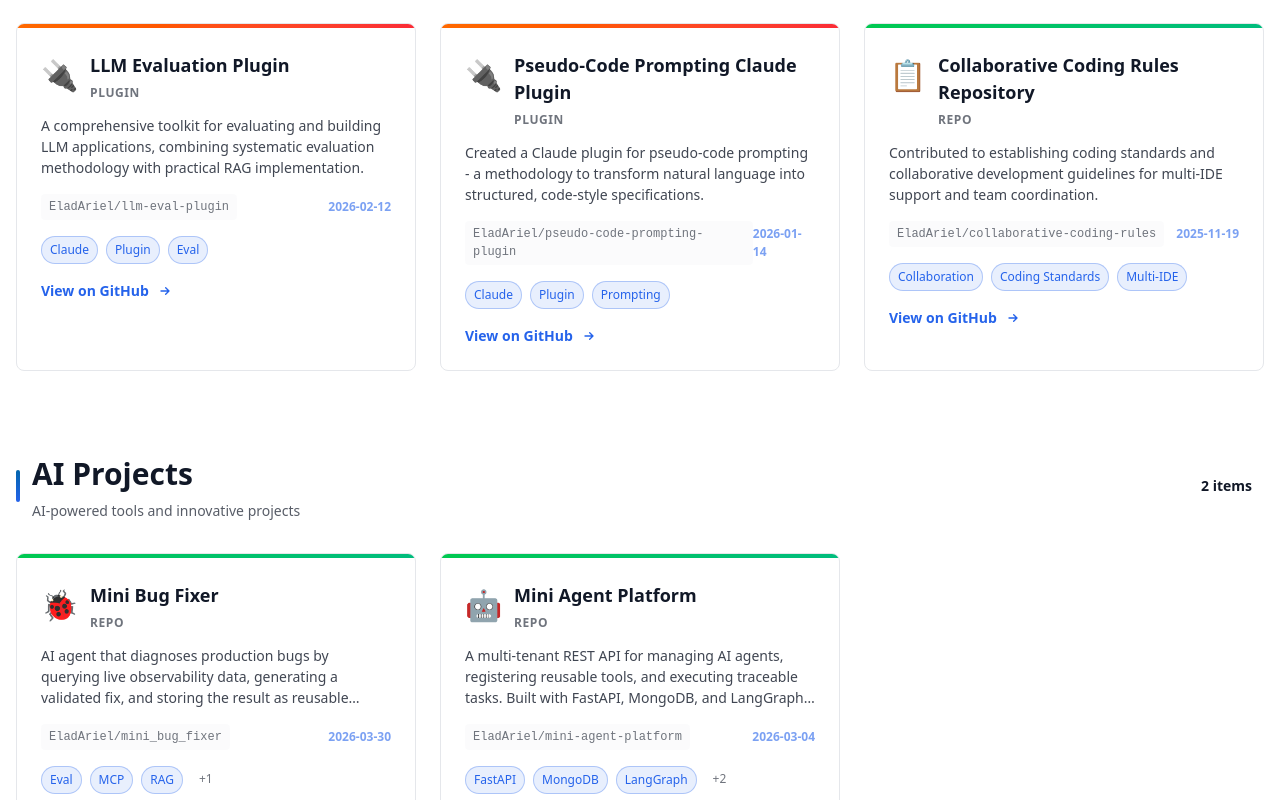
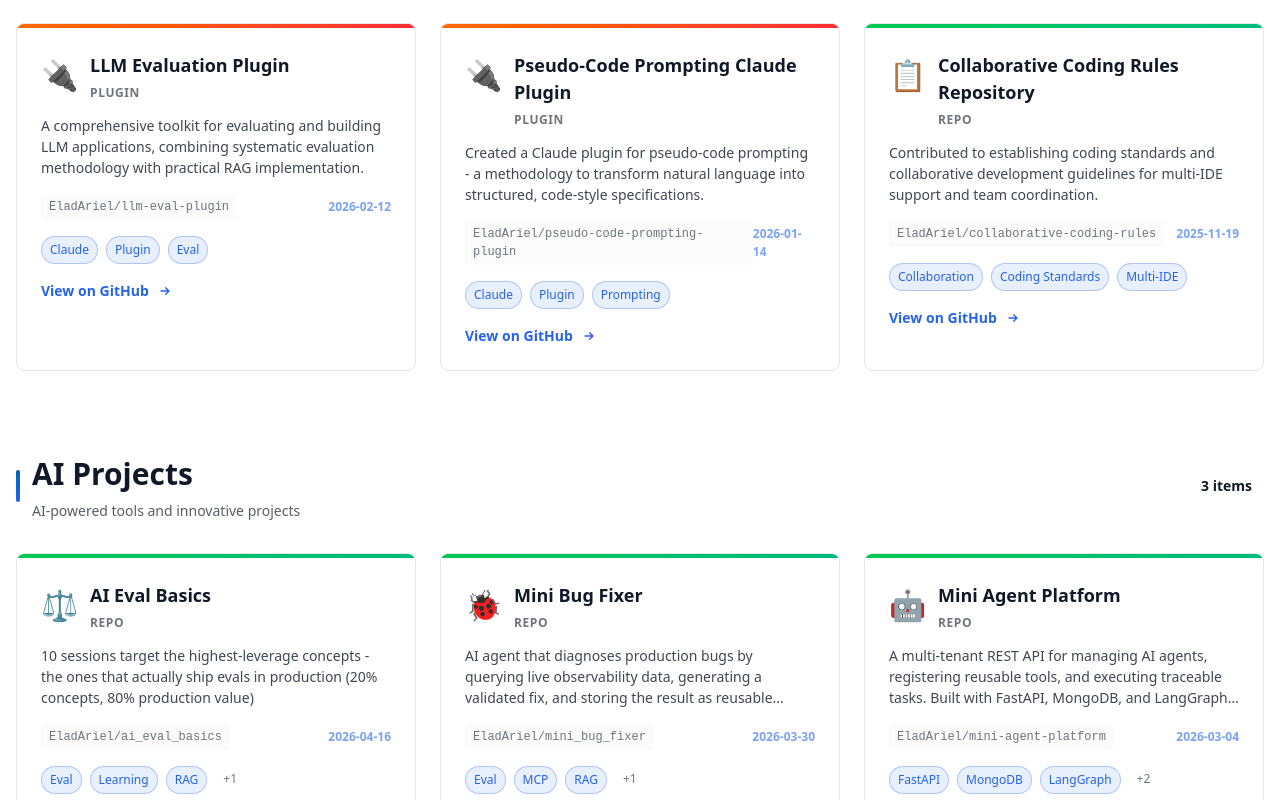
Before and after one commit to EladAriel/portfolio, a Next.js app: page / in a window 1280 px wide. Shown: the part 2000-2800 px from the top of the page. Built offline with nearby package versions, Linux system fonts and the light colour scheme.

Commit message:
Add AI Eval Basics project to contributions

```diff
--- a/src/data/contributions.ts
+++ b/src/data/contributions.ts
@@ -144,4 +144,16 @@ export const contributions: Contribution[] = [
     date: '2026-03-30',
     icon: '🐞',
   },
+  {
+    id: 'ai_eval_basics',
+    title: 'AI Eval Basics',
+    description: '10 sessions target the highest-leverage concepts - the ones that actually ship evals in production (20% concepts, 80% production value)',
+    type: 'repo',
+    url: 'https://github.com/EladAriel/ai_eval_basics',
+    repository: 'EladAriel/ai_eval_basics',
+    category: 'ai_projects',
+    tags: ['Eval', 'Learning', 'RAG', 'AI Agents'],
+    date: '2026-04-16',
+    icon: '⚖',
+  },
 ];
```
